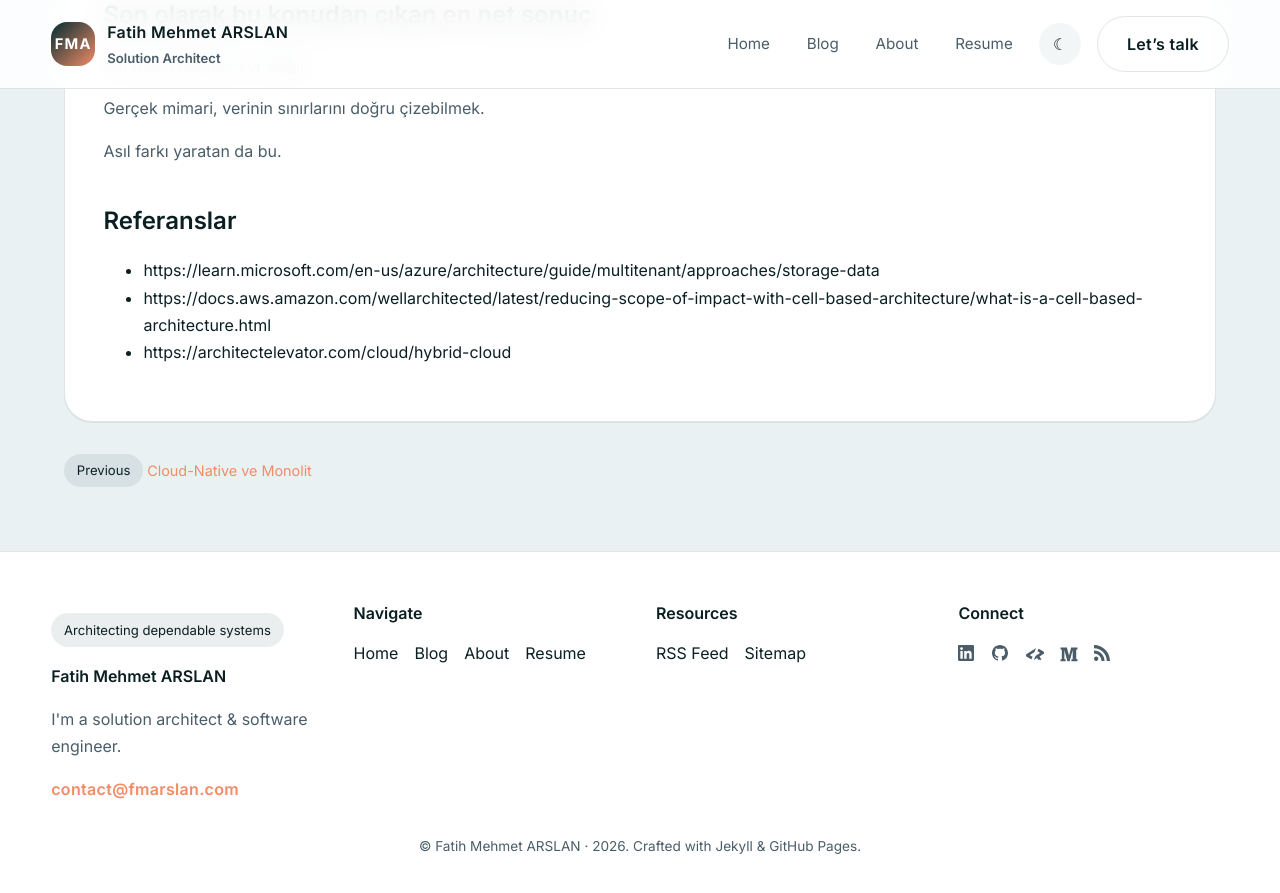
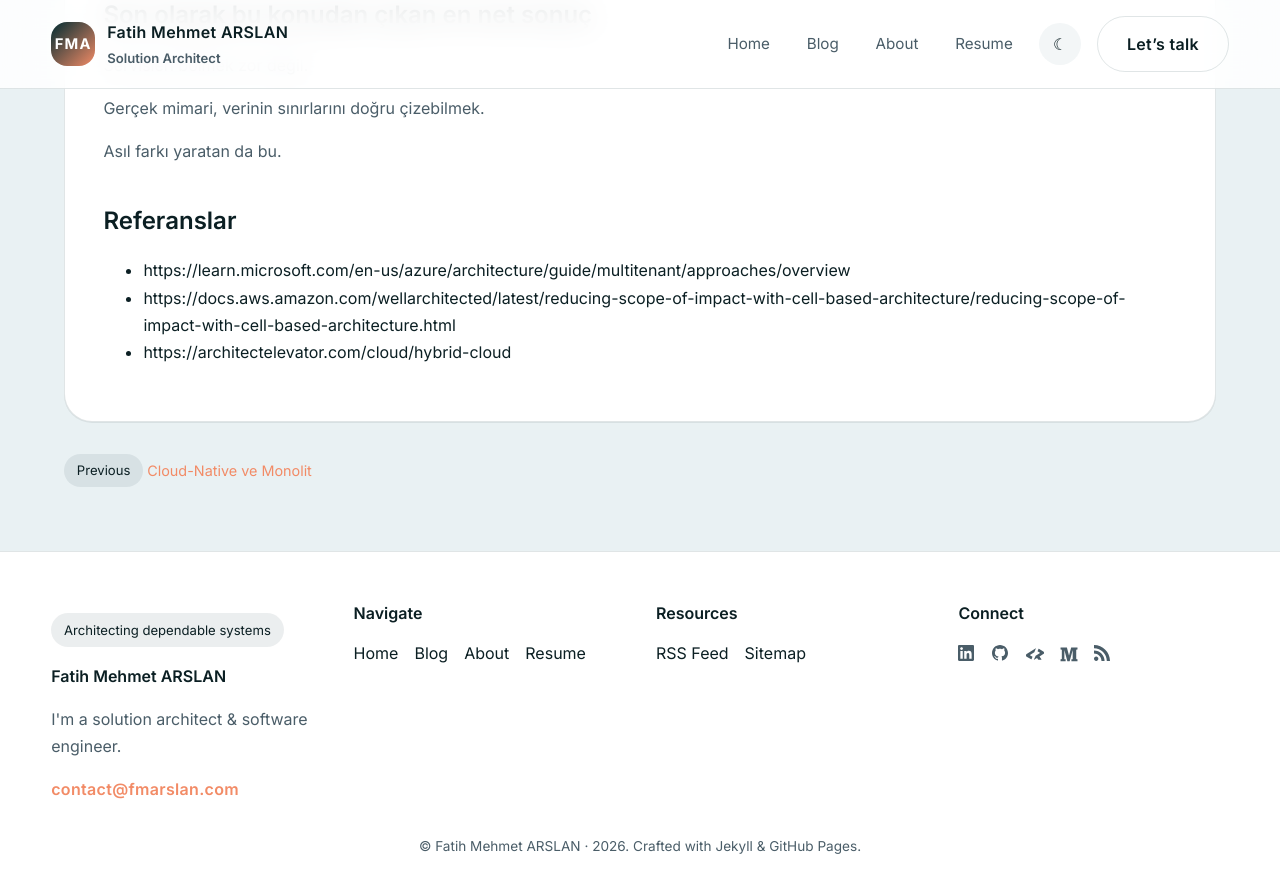
Before and after one commit to fmarslan/fmarslan.github.io, a Jekyll site: the page built from _posts/2026-04-27-sovereign-cell-architecture-regulation-driven-design.md, in a window 1280 px wide and 900 px high, scrolled down 4855 px. Shown: the top 893 px of the window. Built offline with Jekyll 4.4.1, drawn with Linux system fonts in a browser that asks for light colours; some of the changed lines change nothing that is shown.

Commit message:
Update 2026-04-27-sovereign-cell-architecture-regulation-driven-design.md

```diff
--- a/_posts/2026-04-27-sovereign-cell-architecture-regulation-driven-design.md
+++ b/_posts/2026-04-27-sovereign-cell-architecture-regulation-driven-design.md
@@ -164,6 +164,6 @@ Asıl farkı yaratan da bu.
 
 ## Referanslar
 
-* [https://learn.microsoft.com/en-us/azure/architecture/guide/multitenant/approaches/storage-data](https://learn.microsoft.com/en-us/azure/architecture/guide/multitenant/approaches/storage-data)
-* [https://docs.aws.amazon.com/wellarchitected/latest/reducing-scope-of-impact-with-cell-based-architecture/what-is-a-cell-based-architecture.html](https://docs.aws.amazon.com/wellarchitected/latest/reducing-scope-of-impact-with-cell-based-architecture/what-is-a-cell-based-architecture.html)
+* [https://learn.microsoft.com/en-us/azure/architecture/guide/multitenant/approaches/overview](https://learn.microsoft.com/en-us/azure/architecture/guide/multitenant/approaches/overview)
+* [https://docs.aws.amazon.com/wellarchitected/latest/reducing-scope-of-impact-with-cell-based-architecture/reducing-scope-of-impact-with-cell-based-architecture.html](https://docs.aws.amazon.com/wellarchitected/latest/reducing-scope-of-impact-with-cell-based-architecture/reducing-scope-of-impact-with-cell-based-architecture.html)
 * [https://architectelevator.com/cloud/hybrid-cloud](https://architectelevator.com/cloud/hybrid-cloud)
```
